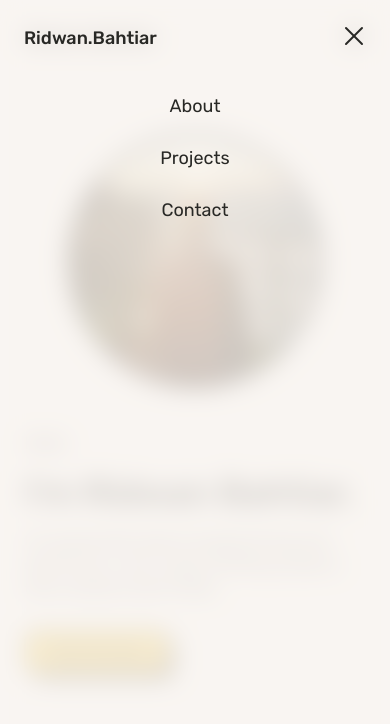
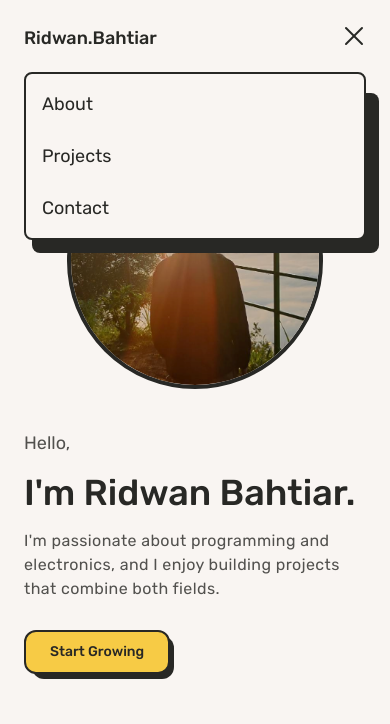
Before and after one commit to ridwanbahtiar15/portfolio, a React (Vite) app: page / in a window 390 px wide. Shown: the top 724 px of the page. Built offline with nearby package versions, Linux system fonts and the light colour scheme.

Commit message:
update App.tsx

```diff
--- a/src/App.tsx
+++ b/src/App.tsx
@@ -17,11 +17,17 @@ export default function App() {
           <div
             className="lg:hidden"
             onClick={() => {
-              setIsDropdownShow(true);
-              console.log("ok");
+              setIsDropdownShow(!isDropdownShow);
             }}
           >
-            <img src={getImageUrl("u_align-right", "svg")} alt="burger" />
+            <img
+              src={
+                isDropdownShow
+                  ? getImageUrl("close", "svg")
+                  : getImageUrl("u_align-right", "svg")
+              }
+              alt="burger"
+            />
           </div>
           <div className="max-lg:hidden text-lg flex gap-16">
             <p className="transition-all duration-100 hover:scale-110">About</p>
@@ -78,27 +84,16 @@ export default function App() {
       </div>
       {/* Navbar Mobile */}
       {isDropdownShow && (
-        <div className="font-rubik w-full py-6 px-6 bg-[#f9f5f2]/80 backdrop-blur-md h-screen lg:hidden max-lg:absolute max-lg:top-0">
-          <div className="flex justify-between text-[#282825] backdrop-blur-none">
-            <div className="max-sm:text-lg text-2xl font-medium">
-              Ridwan.Bahtiar
-            </div>
-            <div className="lg:hidden" onClick={() => setIsDropdownShow(false)}>
-              <img src={getImageUrl("close", "svg")} alt="burger" />
+        <>
+          <div className="max-sm:w-[89%] w-[94%] h-40 p-6 bg-[#282825] max-lg:absolute max-lg:top-[5.8rem] max-lg:left-8 rounded-lg"></div>
+          <div className="font-rubik w-full p-6 lg:hidden max-lg:absolute max-lg:top-12">
+            <div className="lg:hidden text-lg p-4 text-[#282825] w-full grid grid-cols-1 gap-6 bg-[#f9f5f2] border-2 border-[#282825] rounded-lg">
+              <p className="hover:font-medium col-start-1">About</p>
+              <p className="hover:font-medium col-start-1">Projects</p>
+              <p className="hover:font-medium col-start-1">Contact</p>
             </div>
           </div>
-          <div className="lg:hidden text-lg text-[#282825] backdrop-blur-none mt-10 w-full grid grid-cols-3 gap-6">
-            <p className="transition-all duration-100 hover:scale-110 col-span-1 col-start-2 text-center">
-              About
-            </p>
-            <p className="transition-all duration-100 hover:scale-110 col-span-1 col-start-2 text-center">
-              Projects
-            </p>
-            <p className="transition-all duration-100 hover:scale-110 col-span-1 col-start-2 text-center">
-              Contact
-            </p>
-          </div>
-        </div>
+        </>
       )}
       {/* End Navbar Mobile */}
     </>
```
